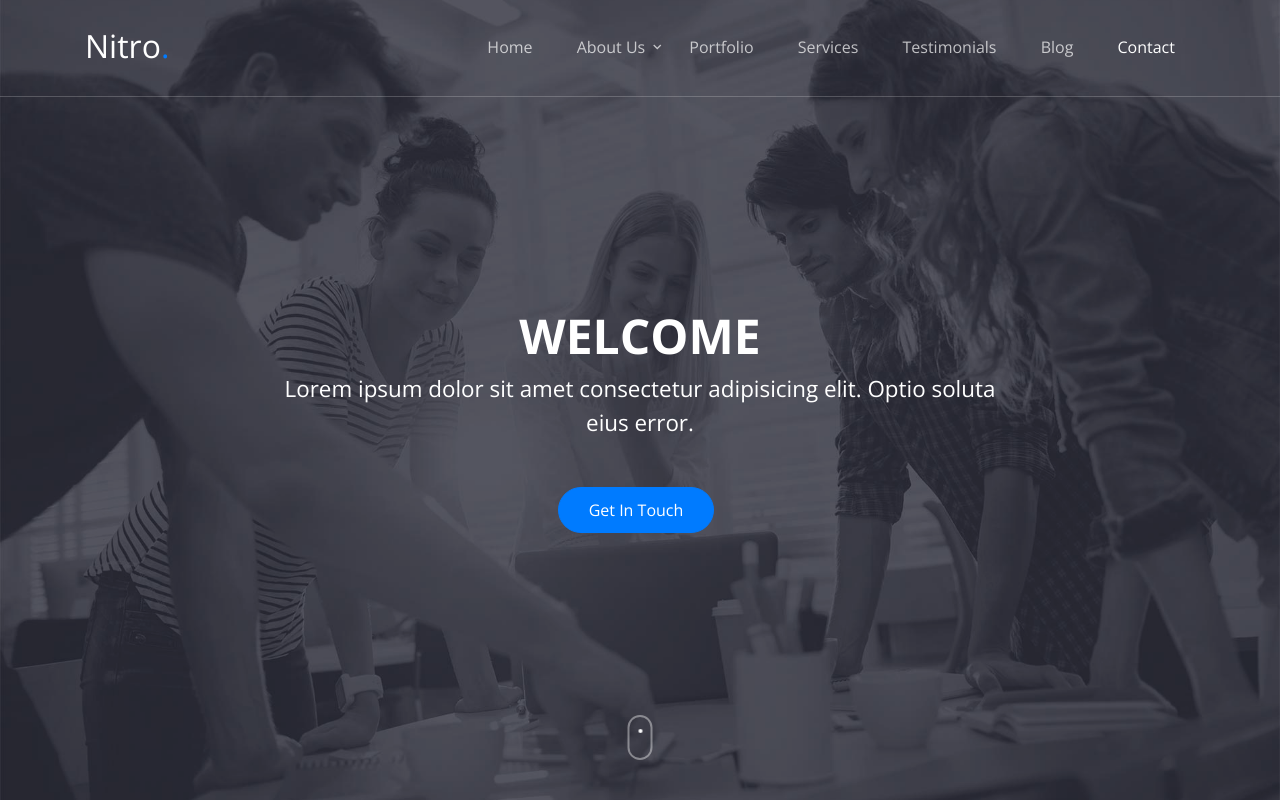
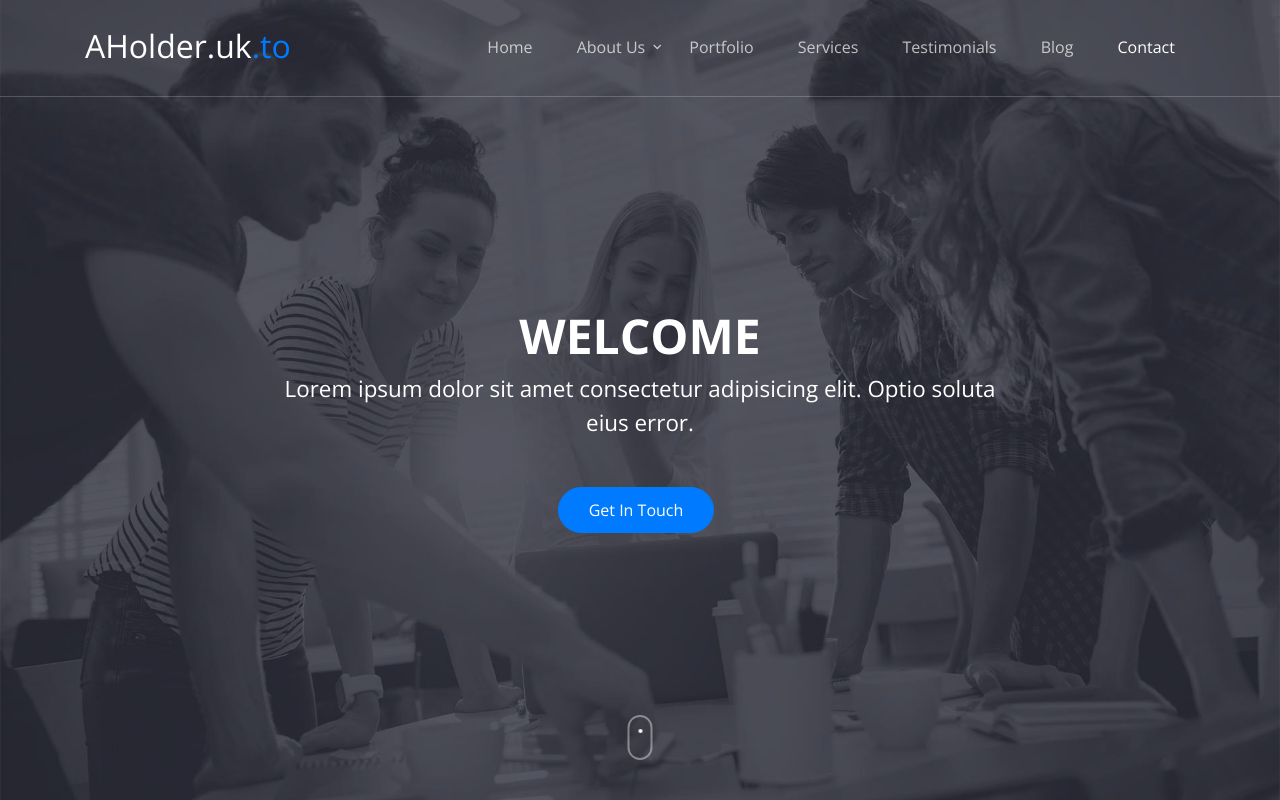
Before and after one commit to chompy158/ApachePi, a plain HTML site: page index.html in a window 1280 px wide. Shown: the top 800 px of the page. Drawn offline with nearby package versions, Linux system fonts and the light colour scheme; files whose address does not match are found by name.

Commit message:
One more sync

```diff
--- a/index.html
+++ b/index.html
@@ -55,7 +55,7 @@
         <div class="row align-items-center">
 
           <div class="col-6 col-xl-2">
-            <h1 class="mb-0 site-logo"><a href="index.html" class="h2 mb-0">Nitro<span class="text-primary">.</span> </a></h1>
+            <h1 class="mb-0 site-logo"><a href="index.html" class="h2 mb-0">AHolder.uk<span class="text-primary">.to</span> </a></h1>
           </div>
 
           <div class="col-12 col-md-10 d-none d-xl-block">
```
